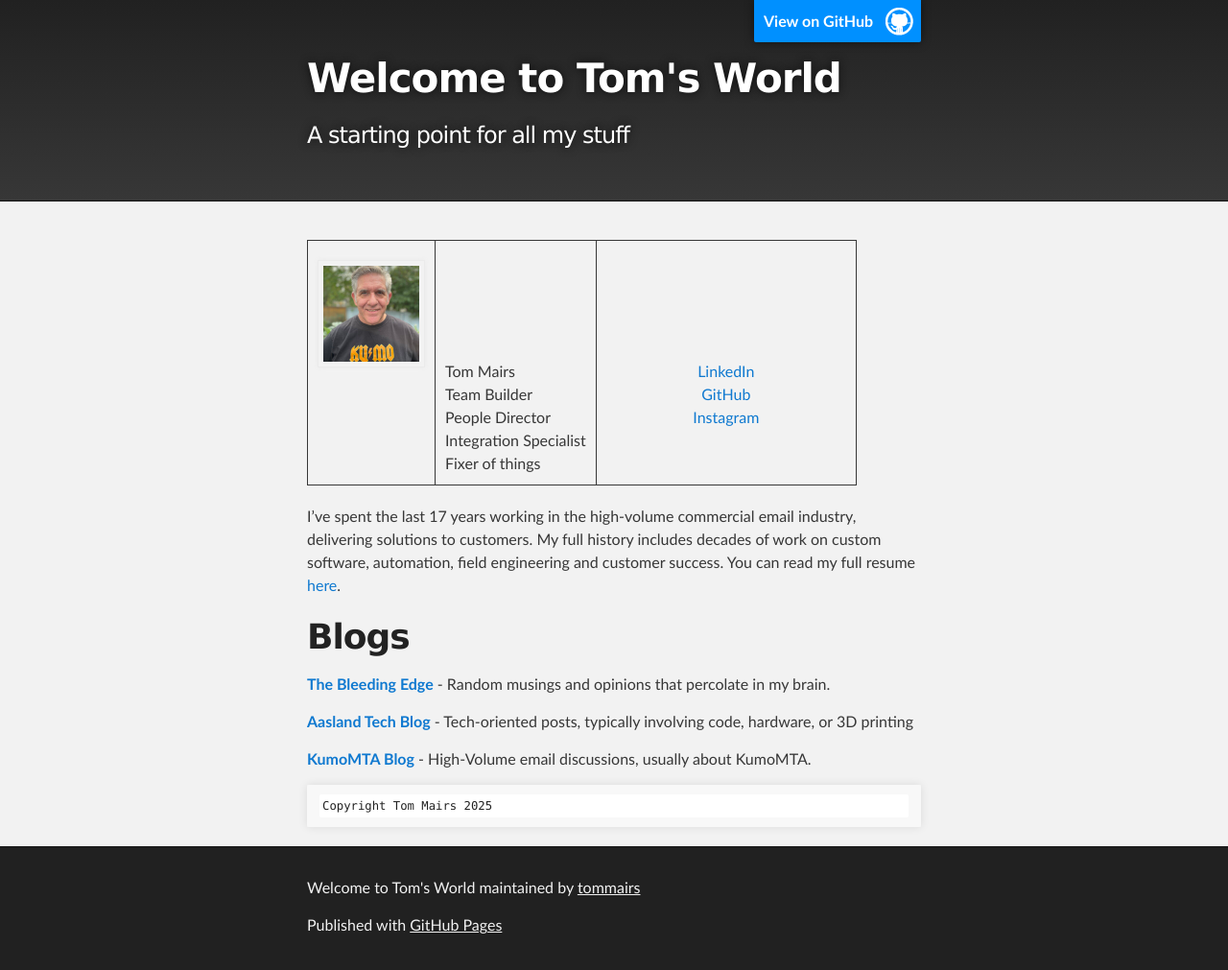
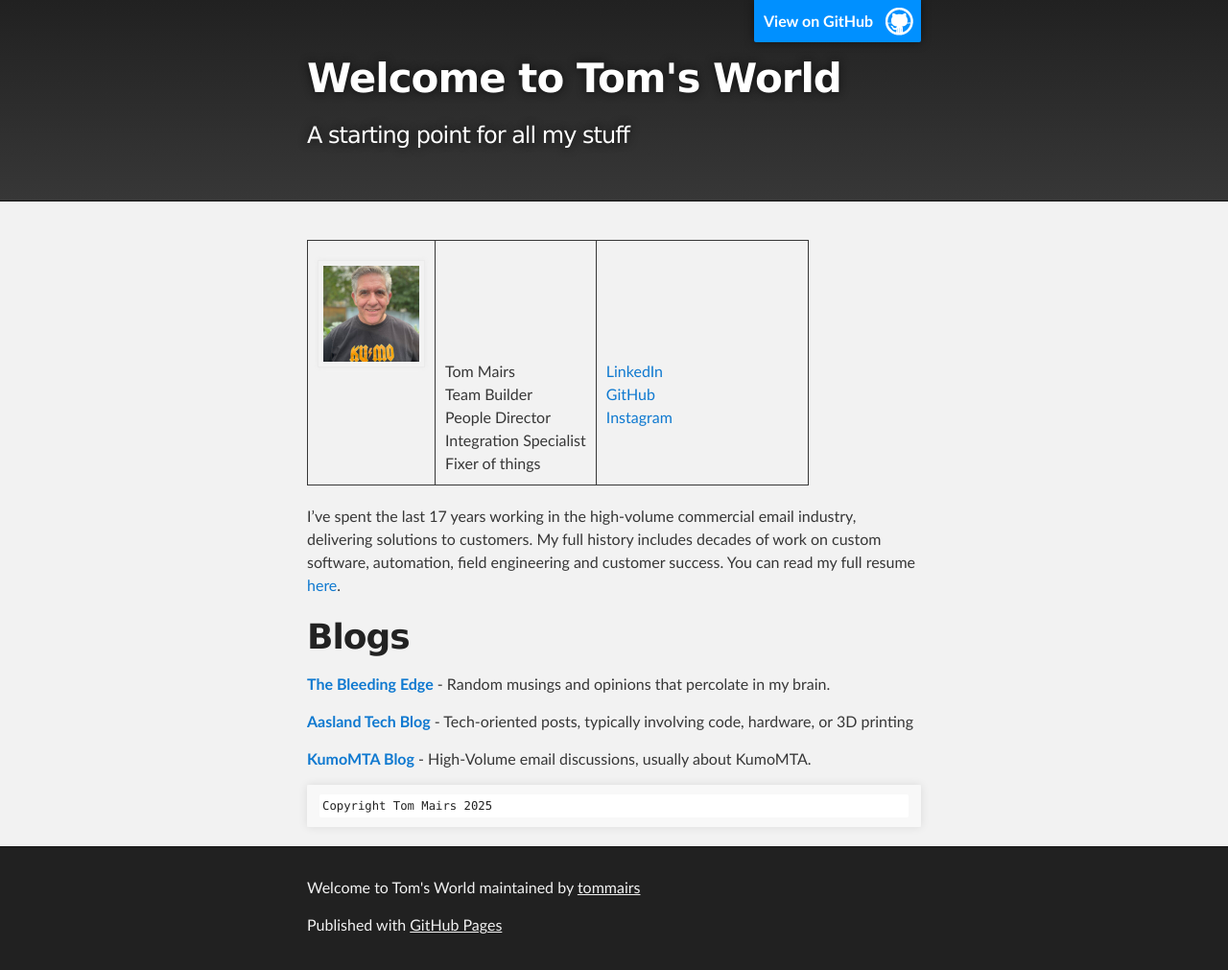
Before and after one commit to tommairs/aasland.github.io, a Jekyll site: the page built from index.md, in a window 1280 px wide. Shown: the whole page at 96% size. Built offline with Jekyll 4.4.1, drawn with Linux system fonts in a browser that asks for light colours.

Commit message:
Adjust table layout in index.md

```diff
--- a/index.md
+++ b/index.md
@@ -6,7 +6,7 @@ layout: default
 <table><tr>
  <td> <img src="https://tommairs.github.io/images/tommairs.jpeg" width="100" height="100"> </td>
  <td> <b>Tom Mairs</b> <br>Team Builder <br>People Director <br>Integration Specialist <br>Fixer of things  </td>
- <td width=250 align=center>
+ <td width=200>
  <a href="https://www.linkedin.com/in/tommairs/">LinkedIn</a><br>
  <a href = "https://github.com/tommairs">GitHub</a><br>
  <a href = "https://www.instagram.com/tom.mairs/">Instagram</a><br>
```
